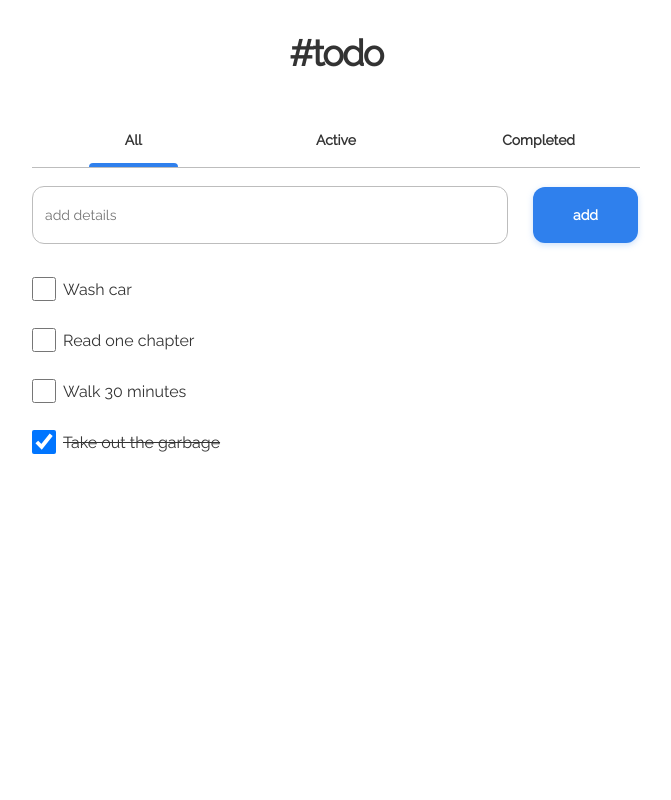
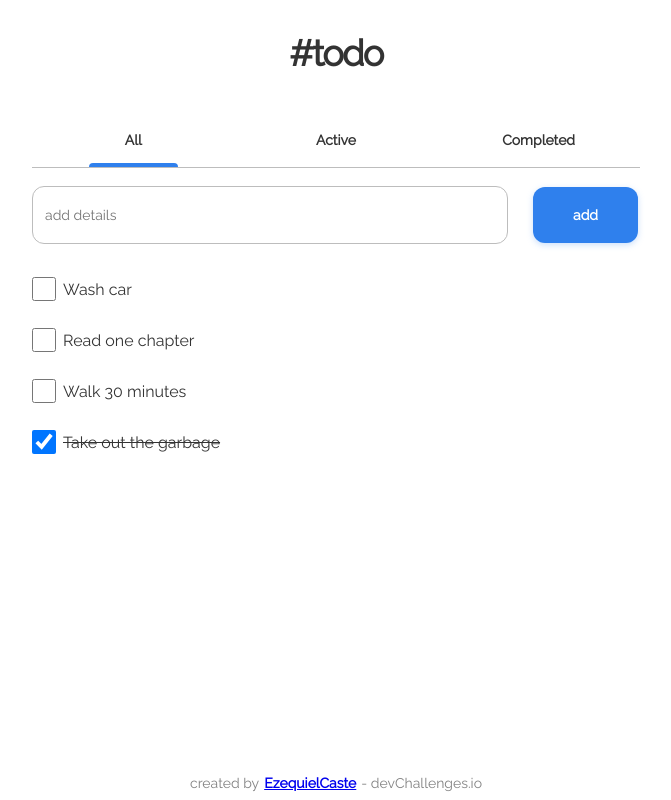
Before and after one commit to EzequielCaste/todo-devchallenges, a React (Vite) app: page / in a window 1280 px wide. Shown: the whole page, without its empty margins (304-975 px from the left). Built offline with nearby package versions, Linux system fonts and the light colour scheme.

Commit message:
include a footer with link to profile

```diff
--- a/src/components/Todo.tsx
+++ b/src/components/Todo.tsx
@@ -9,6 +9,7 @@ import {todos} from '../todos.json'
 
 import {useLocalStorage} from '../hooks/useLocalStorage'
 import {Todo as TodoType} from '../types'
+import Footer from '../layout/Footer'
 
 const Header = styled.h1`
   font-weight: 700;
@@ -53,12 +54,9 @@ const Todo = () => {
 
     setTasks(newTasks)
   }
-
   function deleteTodo(id: string | number) {
-    if (window.confirm('Delete task?')) {
-      const newTasks = tasks.filter((todo) => todo.id !== id)
-      setTasks(newTasks)
-    }
+    const newTasks = tasks.filter((todo) => todo.id !== id)
+    setTasks(newTasks)
   }
 
   let todosToShow: TodoType[] = [...tasks]
@@ -84,6 +82,7 @@ const Todo = () => {
         deleteTodo={deleteTodo}
         todos={todosToShow}
       />
+      <Footer />
     </>
   )
 }
--- a/src/components/TodoItem/index.tsx
+++ b/src/components/TodoItem/index.tsx
@@ -2,13 +2,17 @@ import React, {useState} from 'react'
 import styled from 'styled-components'
 import {Todo} from '../../types'
 
-const Li = styled.li<{status?: boolean}>`
+const Li = styled.li`
   display: flex;
   cursor: pointer;
   width: fit-content;
   align-items: center;
   margin-bottom: 27px;
-  text-decoration: ${(props) => (props.status ? 'line-through' : 'none')};
+`
+
+const LiContainer = styled.div`
+  display: flex;
+  justify-content: space-between;
 `
 
 const Input = styled.input`
@@ -19,6 +23,14 @@ const Input = styled.input`
 
 const Icon = styled.span`
   cursor: pointer;
+`
+
+const Span = styled.span<{status?: boolean}>`
+  ${(props) =>
+    props.status &&
+    `
+  text-decoration: line-through;
+`}
 `
 
 interface Props {
@@ -42,7 +54,12 @@ const TodoItem: React.FC<Props> = ({
   }
 
   function handleDeleteTodo() {
-    deleteTodo(todo.id)
+    if (window.confirm('Delete task?')) {
+      console.log('yes')
+      deleteTodo(todo.id)
+    } else {
+      console.log('no')
+    }
   }
 
   const DeleteIcon: () => JSX.Element | null = () => {
@@ -54,13 +71,13 @@ const TodoItem: React.FC<Props> = ({
   }
 
   return (
-    <>
-      <Li onClick={toggleTodo} status={completed}>
+    <LiContainer>
+      <Li onClick={toggleTodo}>
         <Input onChange={() => {}} type="checkbox" checked={completed} />
-        {todo.text}
+        <Span status={completed}>{todo.text}</Span>
       </Li>
       <DeleteIcon />
-    </>
+    </LiContainer>
   )
 }
 
--- a/src/components/TodoList/index.tsx
+++ b/src/components/TodoList/index.tsx
@@ -10,10 +10,10 @@ const Ul = styled.ul<{active: string}>`
   ${(props) =>
     props.active === 'completed' &&
     `
-display: flex;
-justify-content: space-between;
-align.items: center;
-`}
+    display: flex;
+    justify-content: space-between;
+    flex-direction: column;
+  `}
 `
 
 interface Props {
--- /dev/null
+++ b/src/layout/Footer/index.tsx
@@ -0,0 +1,35 @@
+
+import styled from 'styled-components'
+
+const StyledFooter = styled.footer`
+  font-weight: 500;
+  font-size: 14px;
+  line-height: 17px;
+  text-align: center;
+  color: #828282;
+  display: flex;
+  align-content: flex-end;
+  flex-wrap: wrap;
+  height: inherit;
+  padding-bottom: 8px;
+  justify-content: center;
+`
+
+const Span = styled.span`
+margin-right: 5px;
+`
+const Anchor = styled.a`
+margin-right: 5px;
+font-weight: 700;
+`
+
+export default function Footer() {
+  return (
+    <StyledFooter>
+      <Span>created by {' '}</Span>
+      <Anchor href="https://devchallenges.io/portfolio/EzequielCaste" target='_blank'>
+        EzequielCaste
+      </Anchor> - devChallenges.io
+    </StyledFooter>
+  )
+}
--- a/src/styles.css
+++ b/src/styles.css
@@ -13,3 +13,8 @@ body {
   align-items: center;
   color: #333333;
 }
+#root {
+  display: flex;
+  flex-direction: column;
+  height: 100vh;
+}
```
